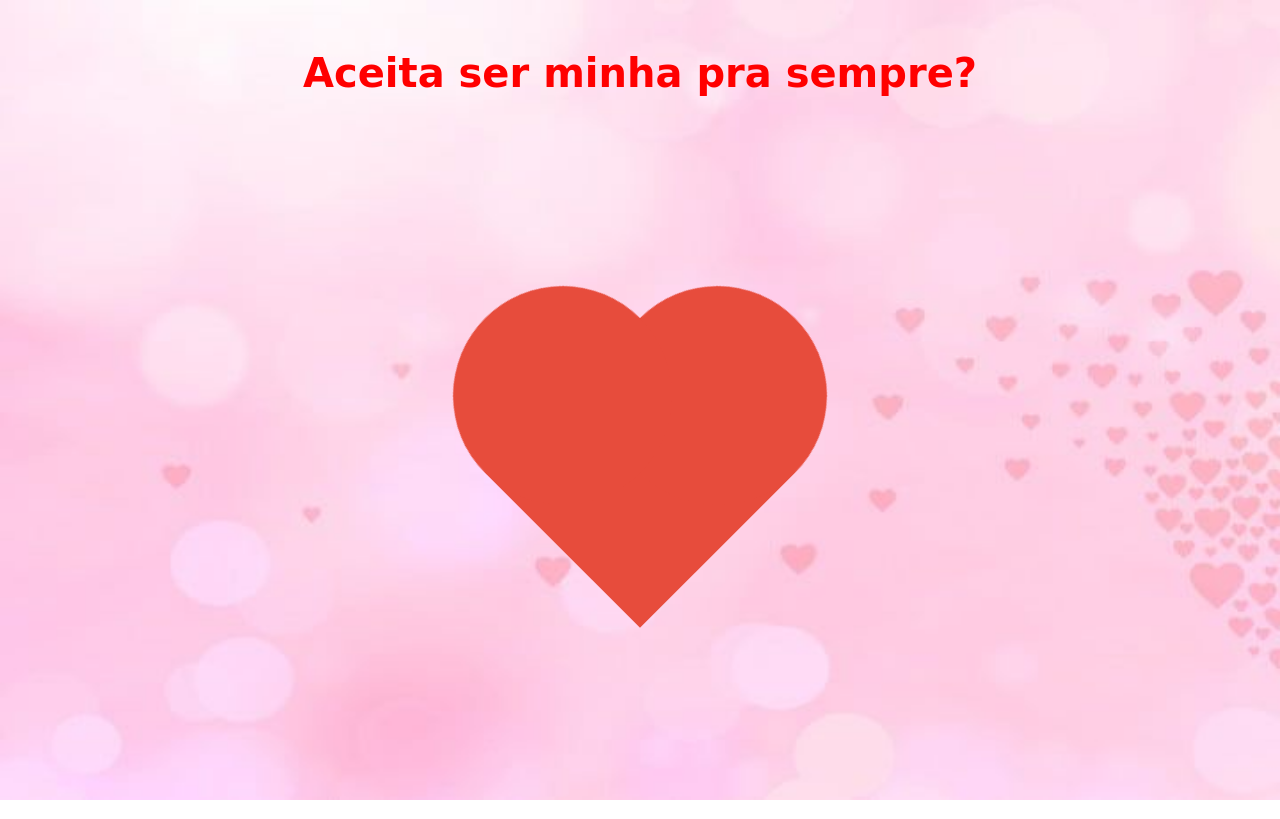
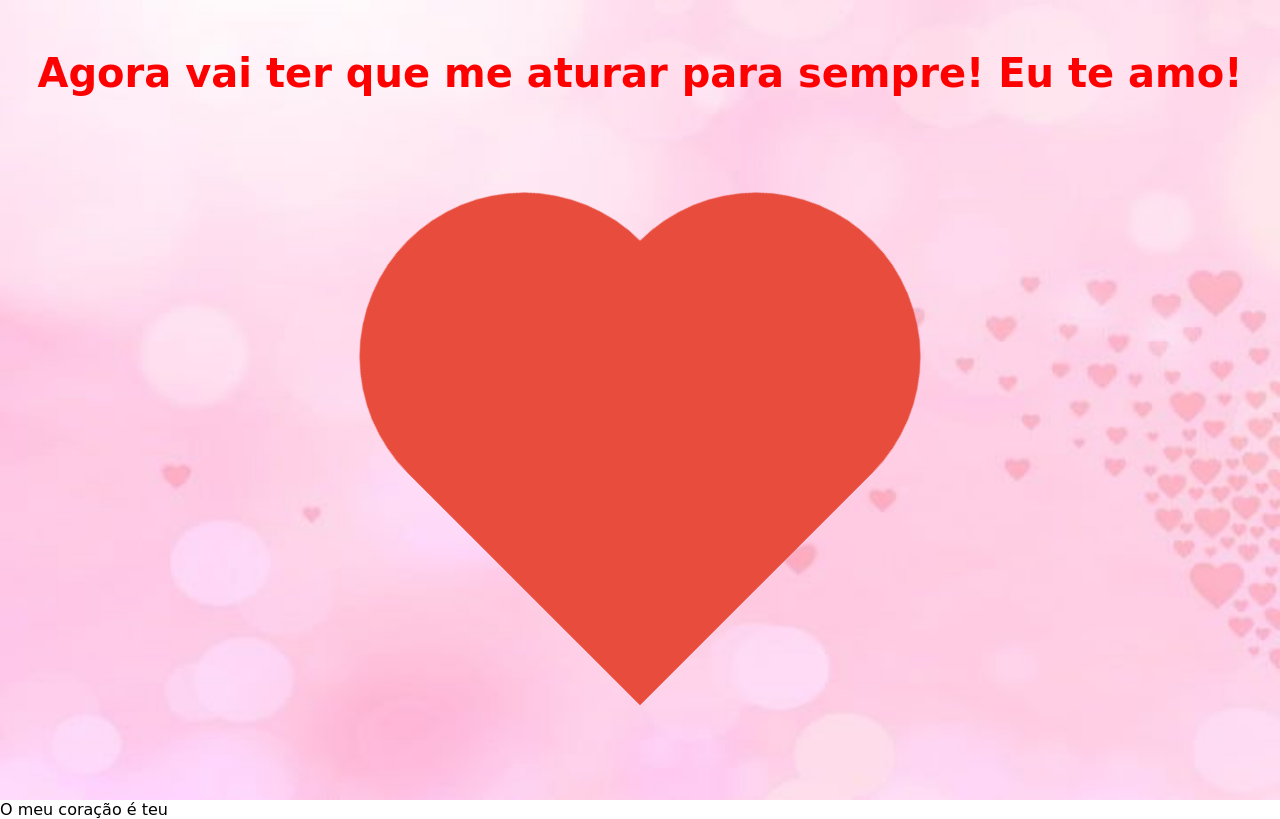
Before and after one commit to nichveras/aceita-ser-minha, a plain HTML site: page index.html in a window 1280 px wide. Both pictures are taken after a click on the button "SIM". Drawn offline with Linux system fonts and the light colour scheme; a web font is replaced by a local one.

Commit message:
atualizacao

```diff
--- a/index.html
+++ b/index.html
@@ -4,38 +4,29 @@
     <meta charset="UTF-8">
     <meta http-equiv="X-UA-Compatible" content="IE=edge">
     <meta name="viewport" content="width=device-width, initial-scale=1.0">
-    <title>Aceita ser minha pra sempre</title>
+    <title>Julia, aceita ser minha pra sempre</title>
     <link rel="shortcut icon" href="Succodesign-Love-Is-In-The-Web-Heart.ico" type="image/x-icon">
     <link rel="stylesheet" href="style.css">
-
 </head>
 <body>
     <div class="container wrap">
-
         <div class="container-titulo">
-            <h1>Aceita ser minha pra sempre?</h1>
+            <h1 id="titulo">Julia, aceita ser minha pra sempre?</h1>
         </div>
-
         <div class="container-button">
-
-            <div class = "heart" id="heart">
+            <div class="heart" id="heart">
                 <div class="square"></div>
                 <div class="circle top"></div>
                 <div class="circle left"></div>
             </div>
-
             <div class="botao" id="botao">
                 <button class="item" type="button" id="btn-sim">SIM</button>
             </div>
-
-            <div class="botao" id="botao2" onmouseover="move(this)" >
+            <div class="botao" id="botao2" onmouseover="move(this)">
                 <button type="button" class="btn-nao">NÃO</button>
             </div>
         </div>
-
     </div>
-
-
     <script src="script.js"></script>
 </body>
 </html>
--- a/script.js
+++ b/script.js
@@ -1,51 +1,62 @@
-let botao = document.querySelector('.btn-nao');
-let botaoSim = document.getElementById("botao");
+let botaoNao = document.querySelector('.btn-nao');
+let botaoSim = document.getElementById("btn-sim");
 
 document.getElementById("heart").style.display = "none";
 
-
-botao.addEventListener('click', function(){
+botaoNao.addEventListener('mouseover', function() {
     move(this);
 });
 
-//função que faz o botão ficar movendo
-function move(el){
-    let div = document.getElementsByClassName("container-button");
+// Função que faz o botão ficar movendo
+function move(el) {
+    let div = document.getElementsByClassName("container-button")[0];
 
     let width = Math.ceil(el.clientWidth);
     let height = Math.ceil(el.clientHeight);
 
-    let wdh = Math.floor(div[0].clientHeight);
-    let wdw = Math.floor(div[0].clientWidth);
+    let wdh = Math.floor(div.clientHeight);
+    let wdw = Math.floor(div.clientWidth);
 
-    var changeTop = Math.floor((Math.random() * (wdh - height + 1)));
-    var changeLeft = Math.floor((Math.random() * (wdw - width + 1)));
+    let changeTop = Math.floor((Math.random() * (wdh - height)));
+    let changeLeft = Math.floor((Math.random() * (wdw - width)));
     console.log("Height: " + changeTop + " Width: " + changeLeft);
 
     el.style.marginTop = changeTop + "px";
     el.style.marginLeft = changeLeft + "px";
 }
 
-botaoSim .addEventListener('click', function(){
-    document.getElementById("btn-sim").classList.remove("move");
+botaoSim.addEventListener('click', function() {
+    document.getElementById("botao").classList.remove("move");
 
-    setHeart(this);
-    adicionaDiv()
-
+    setHeart();
+    showMessage();
+    changeTitle();
 });
 
-function setHeart(element){
+function setHeart() {
     document.getElementById("botao").style.display = "none";
-    document.getElementById("botao2").style.display = "none";
+    document.querySelector('.btn-nao').style.display = "none";
     document.getElementById("heart").style.display = "block";
     playSong();
 }
 
-function playSong(){
+function playSong() {
     let snd = new Audio("love.mp3");
     snd.play();
 }
 
+function showMessage() {
+    const message = document.createElement('div');
+    message.className = 'message';
+    message.innerText = 'O meu coração é teu';
+    document.body.appendChild(message);
+    message.style.display = 'block';
+}
+
+function changeTitle() {
+    document.getElementById('titulo').innerText = 'Agora vai ter que me aturar para sempre! Eu te amo!';
+}
+
 function adicionaDiv() {
-    document.getElementById("heart")[0]
+    // Função adicionada para compatibilidade
 }
--- a/style.css
+++ b/style.css
@@ -1,12 +1,11 @@
 @import url('https://fonts.googleapis.com/css2?family=Aboreto&display=swap');
 
-html, body, h1
-{
+html, body, h1 {
     margin: 0;
     padding: 0;
 }
 
-body{
+body {
     font-family: 'Aboreto', cursive;
     box-sizing: border-box;
     overflow: hidden;
@@ -14,17 +13,16 @@ body{
     background-repeat: no-repeat;
     background-attachment: fixed;
     background-size: cover;
-
 }
 
-h1{
+h1 {
     font-size: 40px;
     color: red;
     text-align: center;
     padding: 50px 10px;
 }
 
-.container{
+.container {
     width: 100vw;
     height: 100vh;
     display: flex;
@@ -33,13 +31,14 @@ h1{
     align-content: center;
 }
 
-.container-titulo{
+.container-titulo {
     display: flex;
     justify-content: center;
     flex-direction: column;
     align-content: center;
 }
-.container-button{
+
+.container-button {
     margin: auto;
     display: flex;
     flex-direction: row;
@@ -64,7 +63,6 @@ button {
     transition: all 0.3s ease 0s;
     cursor: pointer;
     outline: none;
-
 }
 
 button:hover {
@@ -85,34 +83,26 @@ button:active {
     transform: translate(-50%, -50%);
 }
 
-/* #botao2 {
-    position: fixed;
-    top: 50%;
-    left: 60%;
-    transform: translate(-50%, -50%);
-} */
-
-/* animação coração */
-
 .heart {
-    width: 200px;
-    height: 200px;
-    position: relative;
+    width: 300px;
+    height: 300px;
+    position: absolute;
     transform: rotate(-135deg);
     margin: 100px auto;
-    animation: pulse 1s infinite alternate
-  }
+    animation: pulse 1s infinite alternate;
+    z-index: 1;
+}
 
 .square {
-    width: 200px;
-    height: 200px;
+    width: 300px;
+    height: 300px;
     position: absolute;
     background-color: #e74c3c;
 }
 
 .circle {
-    width: 200px;
-    height: 200px;
+    width: 300px;
+    height: 300px;
     border-radius: 200px;
     position: absolute;
     background-color: #e74c3c;
@@ -123,10 +113,27 @@ button:active {
 }
 
 .left {
-    left: 50%
+    left: 50%;
 }
 
 @keyframes pulse {
     0% {transform: scale(0.9) rotate(-135deg);}
     100% {transform: scale(1.1) rotate(-135deg);}
 }
+
+/* .message { */
+    /* font-family: 'Aboreto', cursive; */
+    /* font-size: 1.0em; */
+    /* text-align: center; */
+    /* padding: 20px; */
+    /* border: 2px solid pink; */
+    /* border-radius: 10px; */
+    /* background-color: #fff0f5; */
+    /* position: fixed; */
+    /* top: 50%; */
+    /* left: 50%; */
+    /* transform: translate(-50%, -50%); */
+    /* display: none; */
+    /* color: #e74c3c; */
+    /* z-index: 2; */
+/* } */
```
